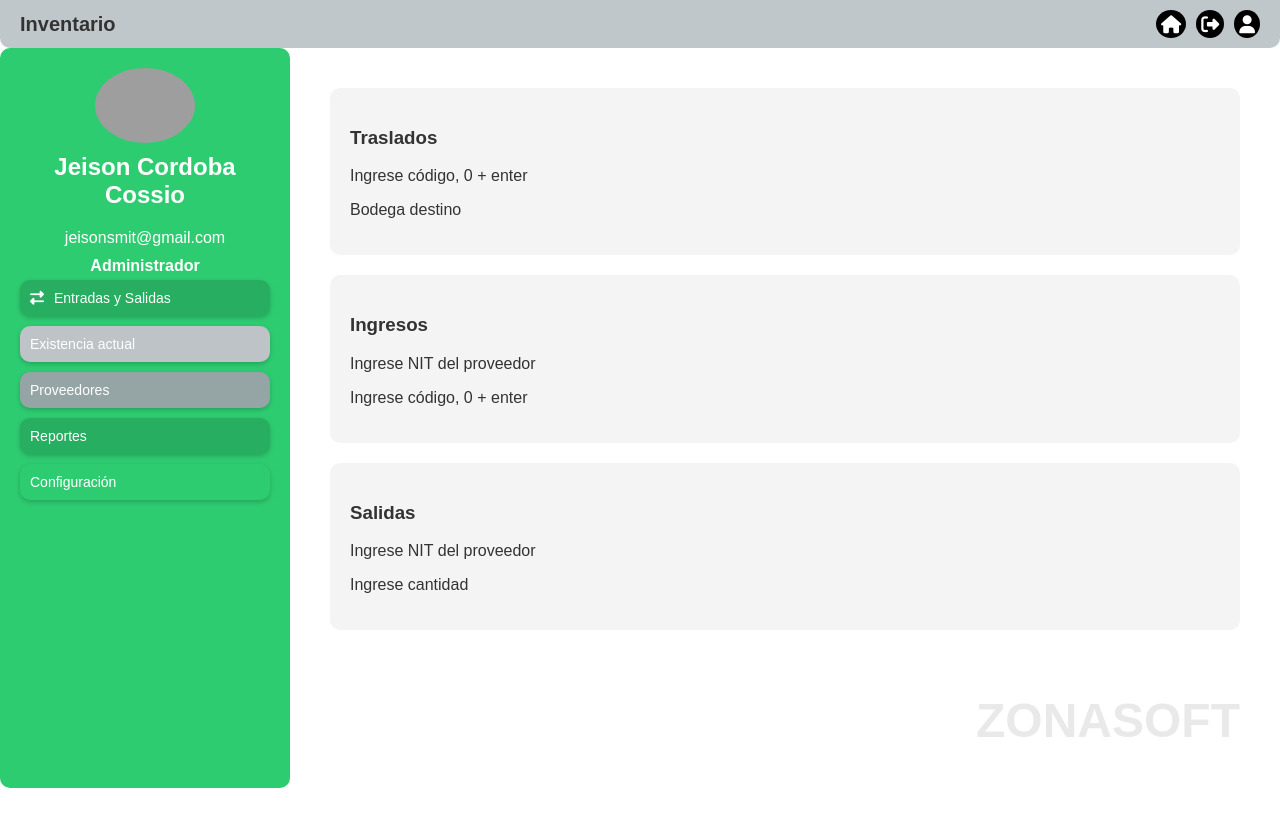
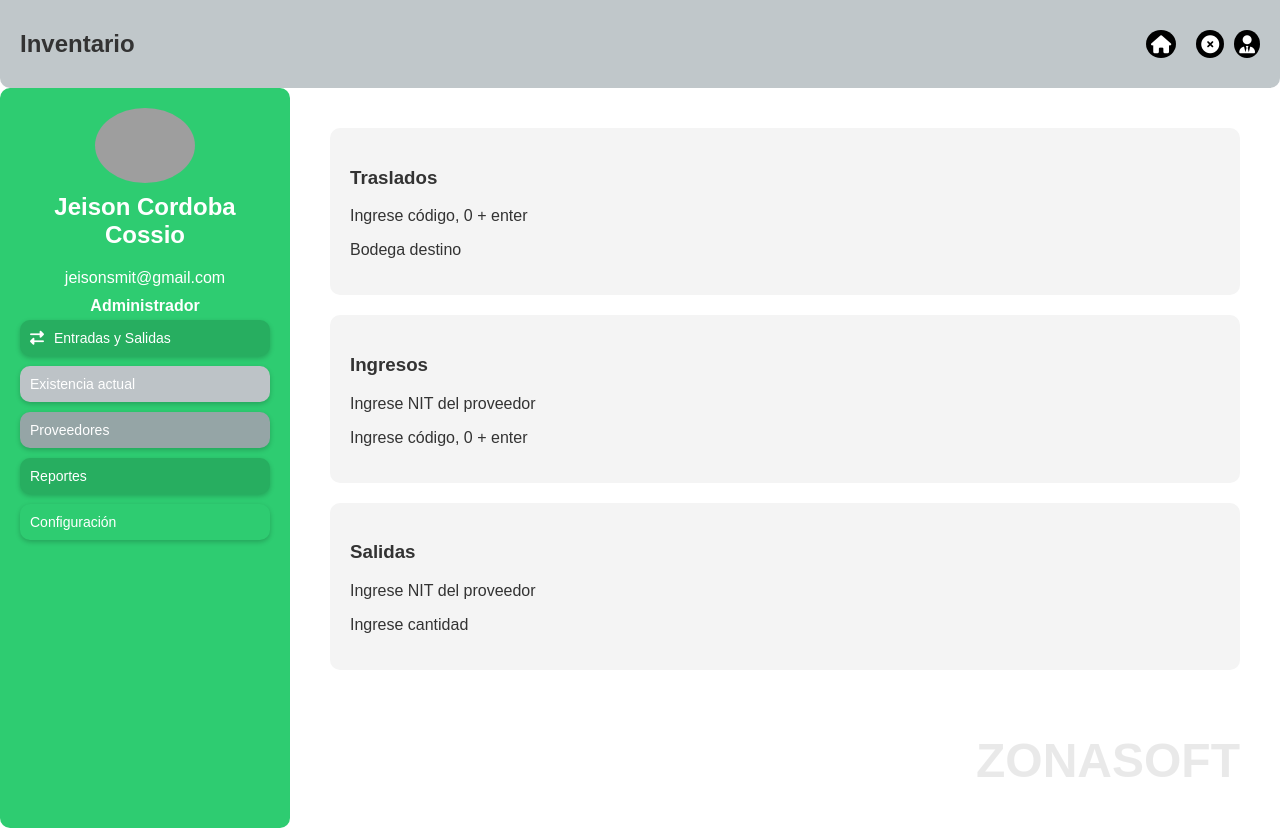
Before and after one commit to JeisonCoCo/ZonaSoft, a plain HTML site: page administrador.html in a window 1280 px wide. Before the commit the page ends 800 px from the top, so only its background shows below. Drawn offline with Linux system fonts and the light colour scheme; grey boxes are pictures that could not be loaded.

Commit message:
Update administrador.html
Actualización

```diff
--- a/administrador.html
+++ b/administrador.html
@@ -107,11 +107,13 @@
 </head>
 <body>
 <div class="header">
-    <h1>Inventario</h1>
-    <div class="icons">
-        <i class="fas fa-home"></i>
-        <i class="fas fa-sign-out-alt"></i>
-        <i class="fas fa-user"></i>
+
+        <h2>Inventario</h2>
+        <div class="icons">
+            <a href="inicio.html"><i class="fas fa-home"></i><a>
+            <a href="cerrarApli.html"><i class="fas fa-circle-xmark"></i></a>
+            <a href="administrador.html"><i class="fas fa-user-tie"></i></a>
+        </div>
     </div>
 </div>
 
```
